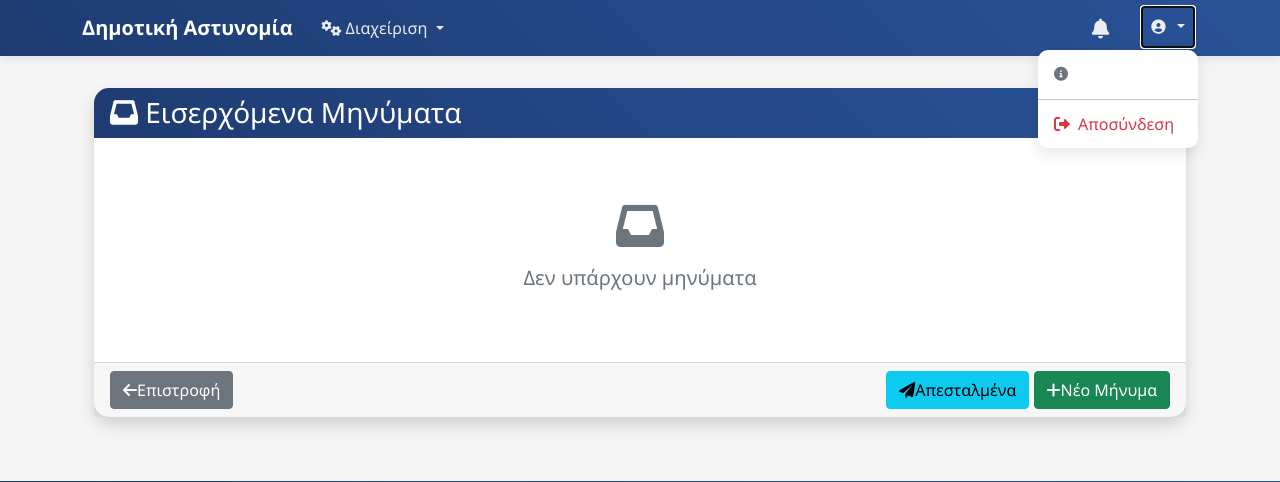
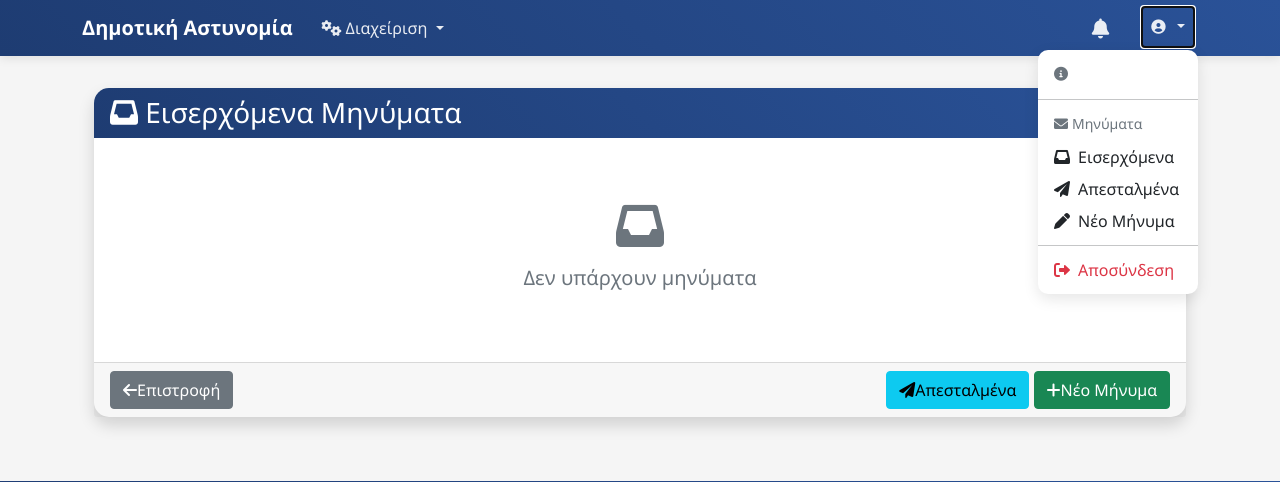
Before and after one commit to dimitribizakis/municipal-police-app, a Flask app: page /messages in a window 1280 px wide, after a click that opens the changed part. Shown: the top 482 px of the page. Run offline with Flask 3, Linux system fonts and the light colour scheme; a user stored in the database is signed in; data that the repository does not hold is empty; some libraries are stand-ins or nearby versions.

Commit message:
Update base_v2.html

```diff
--- a/templates/base_v2.html
+++ b/templates/base_v2.html
@@ -268,6 +268,20 @@
                                 <i class="fas fa-info-circle me-1"></i>{{ session.full_name }}
                             </h6></li>
                             <li><hr class="dropdown-divider"></li>
+                            <li><h6 class="dropdown-header text-muted">
+                                <i class="fas fa-envelope me-1"></i>Μηνύματα
+                            </h6></li>
+                            <li><a class="dropdown-item" href="{{ url_for('messages_inbox') }}">
+                                <i class="fas fa-inbox me-2"></i>Εισερχόμενα
+                                <span class="badge bg-danger ms-2" id="unreadCount" style="display: none;">0</span>
+                            </a></li>
+                            <li><a class="dropdown-item" href="{{ url_for('messages_sent') }}">
+                                <i class="fas fa-paper-plane me-2"></i>Απεσταλμένα
+                            </a></li>
+                            <li><a class="dropdown-item" href="{{ url_for('new_message') }}">
+                                <i class="fas fa-pen me-2"></i>Νέο Μήνυμα
+                            </a></li>
+                            <li><hr class="dropdown-divider"></li>
                             <li><a class="dropdown-item text-danger" href="{{ url_for('logout') }}">
                                 <i class="fas fa-sign-out-alt me-2"></i>Αποσύνδεση
                             </a></li>
@@ -514,6 +528,13 @@
                 setInterval(loadNotifications, 30000);
             }
 
+            // Initialize message count
+            if (typeof(loadUnreadMessages) === 'function') {
+                loadUnreadMessages();
+                // Reload message count every 30 seconds
+                setInterval(loadUnreadMessages, 30000);
+            }
+
             // Auto-hide alerts after 5 seconds
             setTimeout(function() {
                 const alerts = document.querySelectorAll('.alert');
@@ -629,6 +650,26 @@
             }
         }
 
+        // Message functions
+        function loadUnreadMessages() {
+            fetch('/api/unread-messages')
+                .then(response => response.json())
+                .then(data => {
+                    updateMessageBadge(data.unread_count);
+                })
+                .catch(error => console.error('Error loading unread messages:', error));
+        }
+
+        function updateMessageBadge(count) {
+            const badge = document.getElementById('unreadCount');
+            if (count > 0) {
+                badge.textContent = count > 99 ? '99+' : count;
+                badge.style.display = 'inline';
+            } else {
+                badge.style.display = 'none';
+            }
+        }
+
         // Cleanup on page unload
         window.addEventListener('beforeunload', function() {
             if (currentStream) {
```
